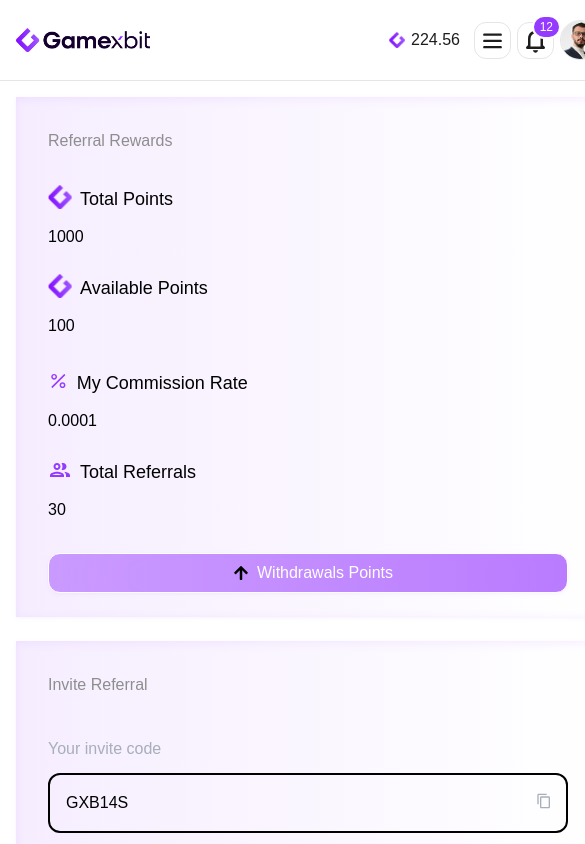
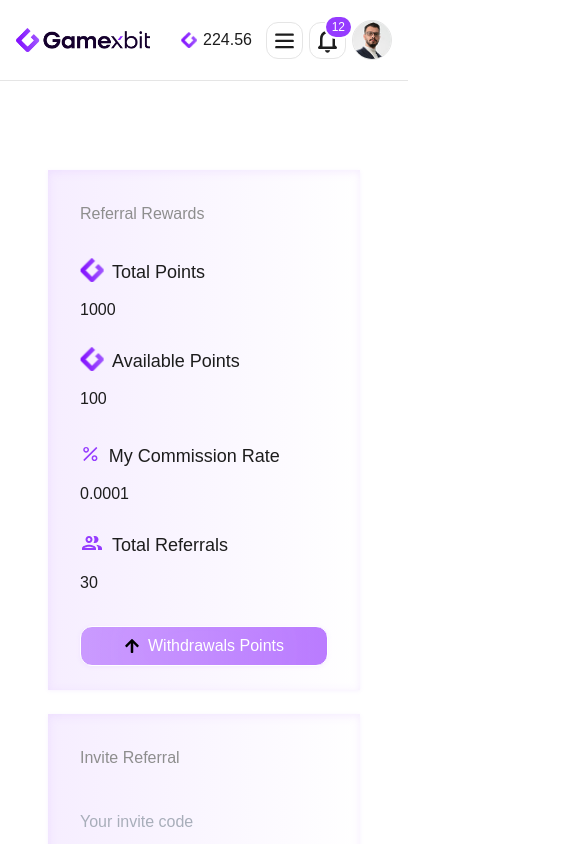
Before and after one commit to szulqarnain/GamexBit, a React (Vite) app: page /referrals in a window 390 px wide. Shown: the top 844 px of the page, 585 px wide, since content can reach past the window. Built offline with nearby package versions, Linux system fonts and the light colour scheme.

Commit message:
latest work for mobile and dark views for referals and deposite

```diff
--- a/src/App.tsx
+++ b/src/App.tsx
@@ -9,7 +9,7 @@ export default function App() {
 
       <div className="flex-1 flex flex-col">
         <Header />
-        <div className="flex-1 p-4 bg-[rgb(var(--bg))]">
+        <div className="flex-1 p-4 bg-[rgb(var(--bg))] overflow-auto">
           {/* Pages will render here */}
           <Outlet />
         </div>
--- a/src/components/Common/DashboardTable.tsx
+++ b/src/components/Common/DashboardTable.tsx
@@ -82,12 +82,16 @@ const DashboardTable: React.FC<DashboardTableProps> = ({ headers, data }) => {
                             {/* Colored status dot */}
                             <span
                               className={`inline-block w-2 h-2 rounded-full ${
-                                cell.text === "Success"
+                                 cell.text === "Success"
                                   ? "bg-[#00B341]"
                                   : cell.text === "Rejected"
                                   ? "bg-[#FF3B30]"
                                   : cell.text === "Pending"
                                   ? "bg-[#FA8C16]"
+                                  : cell.text === "Registered"
+                                  ? "bg-[#00B341]"
+                                  : cell.text === "Active"
+                                  ? "bg-[#2DC7FF]"
                                   : null
                               }`}
                             ></span>
--- a/src/components/UserDashboard/Deposits/DepositFormSelector.tsx
+++ b/src/components/UserDashboard/Deposits/DepositFormSelector.tsx
@@ -2,6 +2,7 @@
 
 import React from "react";
 import DownArrow from "../../../assets/icons/Vector.svg";
+import { useTheme } from "../../../context/ThemeContext";
 
 type Option = {
   label: string;
@@ -37,6 +38,7 @@ const DepositSelectorForm: React.FC<DepositSelectorFormProps> = ({
   amount,
   setAmount,
 }) => {
+  const { darkMode } = useTheme();
   return (
     <div className="w-full lg:w-[554px] h-auto gap-[40px]">
       {/* Select Coin */}
@@ -45,7 +47,7 @@ const DepositSelectorForm: React.FC<DepositSelectorFormProps> = ({
         <div className="relative w-full lg:w-[554px] h-[60px]">
           <div
             onClick={() => setCoinDropdownOpen(!coinDropdownOpen)}
-            className="flex items-center justify-between px-[16px] py-[12px] border border-[#E5E5E5] rounded-[12px] cursor-pointer bg-white"
+            className="flex items-center justify-between px-[16px] py-[12px] border border-[#E5E5E5] border-[rgb(var(--border))] bg-[rgb(var(--bg))] text-[rgb(var(--primary-text))] rounded-[12px] cursor-pointer"
           >
             <div className="flex items-center gap-[12px]">
               <img
@@ -53,13 +55,13 @@ const DepositSelectorForm: React.FC<DepositSelectorFormProps> = ({
                 className="w-[32px] h-[32px]"
                 alt={selectedCoin.label}
               />
-              <span className="text-[#333]">{selectedCoin.label}</span>
+              <span className="text-[rgb(var(--primary-text))]">{selectedCoin.label}</span>
             </div>
             <img src={DownArrow} />
           </div>
 
           {coinDropdownOpen && (
-            <div className="absolute mt-2 w-full max-h-[200px] overflow-auto bg-white border border-[#E5E5E5] rounded-[12px] shadow-lg z-10">
+            <div className="absolute mt-2 w-full max-h-[200px] overflow-auto border border-[#E5E5E5] border-[rgb(var(--border))] bg-[rgb(var(--bg))] text-[rgb(var(--primary-text))] rounded-[12px] shadow-lg z-10">
               {coinOptions.map((option, index) => (
                 <div
                   key={index}
@@ -67,7 +69,7 @@ const DepositSelectorForm: React.FC<DepositSelectorFormProps> = ({
                     setSelectedCoin(option);
                     setCoinDropdownOpen(false);
                   }}
-                  className={`flex items-center gap-[12px] px-[16px] py-[10px] cursor-pointer hover:bg-gray-100 ${
+                  className={`flex items-center gap-[12px] px-[16px] py-[10px] cursor-pointer  ${darkMode ? "" : "hover:bg-gray-100"} ${
                     option.label === selectedCoin.label ? "bg-gray-100" : ""
                   }`}
                 >
@@ -76,7 +78,7 @@ const DepositSelectorForm: React.FC<DepositSelectorFormProps> = ({
                     className="w-[24px] h-[24px]"
                     alt={option.label}
                   />
-                  <span className="text-[#333]">{option.label}</span>
+                  <span className={`${ option.label === selectedCoin.label ? "text-[#333]" : "text-[rgb(var(--primary-text))]"}`}>{option.label}</span>
                 </div>
               ))}
             </div>
@@ -90,14 +92,14 @@ const DepositSelectorForm: React.FC<DepositSelectorFormProps> = ({
         <div className="relative w-full lg:w-[554px] h-[60px]">
           <div
             onClick={() => setNetworkDropdownOpen(!networkDropdownOpen)}
-            className="flex items-center justify-between px-[16px] py-[12px] border border-[#E5E5E5] rounded-[12px] cursor-pointer bg-white"
+            className="flex items-center justify-between px-[16px] py-[12px] border border-[#E5E5E5] border-[rgb(var(--border))] bg-[rgb(var(--bg))] text-[rgb(var(--primary-text))] rounded-[12px] cursor-pointer"
           >
-            <span className="text-[#333]">{selectedNetwork.label}</span>
+            <span className="text-[rgb(var(--primary-text))]">{selectedNetwork.label}</span>
             <img src={DownArrow} />
           </div>
 
           {networkDropdownOpen && (
-            <div className="absolute mt-2 w-full lg:w-[554px] max-h-[200px] overflow-auto bg-white border border-[#E5E5E5] rounded-[12px] shadow-lg z-10">
+            <div className="absolute mt-2 w-full lg:w-[554px] max-h-[200px] overflow-auto border border-[#E5E5E5] border-[rgb(var(--border))] bg-[rgb(var(--bg))] text-[rgb(var(--primary-text))] rounded-[12px] shadow-lg z-10">
               {networkOptions.map((option, index) => (
                 <div
                   key={index}
@@ -105,11 +107,11 @@ const DepositSelectorForm: React.FC<DepositSelectorFormProps> = ({
                     setSelectedNetwork(option);
                     setNetworkDropdownOpen(false);
                   }}
-                  className={`px-[16px] py-[10px] cursor-pointer hover:bg-gray-100 ${
-                    option.label === selectedNetwork.label ? "bg-gray-100" : ""
+                  className={`px-[16px] py-[10px] cursor-pointer ${darkMode ? "" : "hover:bg-gray-100"} ${
+                     option.label === selectedNetwork.label ? "bg-gray-100" : ""
                   }`}
                 >
-                  <span className="text-[#333]">{option.label}</span>
+                  <span className={`${ option.label === selectedNetwork.label ? "text-[#333]" : "text-[rgb(var(--primary-text))]"}`}>{option.label}</span>
                 </div>
               ))}
             </div>
@@ -125,7 +127,7 @@ const DepositSelectorForm: React.FC<DepositSelectorFormProps> = ({
           value={amount}
           onChange={(e) => setAmount(e.target.value)}
           placeholder="Enter address"
-          className="w-full lg:w-[554px] h-[60px] px-[16px] border border-[#E5E5E5] rounded-[12px] text-[#333] bg-white outline-none"
+          className="w-full lg:w-[554px] h-[60px] px-[16px] border border-[#E5E5E5] border-[rgb(var(--border))] bg-[rgb(var(--bg))] text-[rgb(var(--primary-text))] rounded-[12px] text-[#333] outline-none"
         />
       </div>
     </div>
--- a/src/components/UserDashboard/Deposits/QRBoard.tsx
+++ b/src/components/UserDashboard/Deposits/QRBoard.tsx
@@ -9,9 +9,9 @@ type QRBoardProps = {
 const QRBoard: React.FC<QRBoardProps> = ({ QRcode, ContentCopy }) => {
     return (
         <div className="w-full lg:w-[363px] h-auto gap-[24px] px-[40px] py-[20px] flex flex-col justify-center items-center qrBoard mt-[35px]">
-          <div className="w-[283px] h-auto flex flex-col gap-[24px]">
+          <div className="w-auto h-auto flex flex-col gap-[24px]">
               <img className="w-[101px] h-auto mx-auto" src={QRcode}/>
-              <p className="w-[283px] h-auto text-center mx-auto bd-sm-reg">This is your static address USDT TRC20. Only send USDT TRC20 tokens to this address or you will lose your funds.</p>
+              <p className="w-auto h-auto text-center mx-auto bd-sm-reg text-[rgb(var(--primary-text))]">This is your static address USDT TRC20. Only send USDT TRC20 tokens to this address or you will lose your funds.</p>
           </div>
           <button className="w-[158px] h-[40px] gap-[px] px-[12px] py-[8px] mx-auto qrBoardButton text-white flex flex-row">
             <img src={ContentCopy}/>
--- a/src/components/UserDashboard/Referals/InviteReferals.tsx
+++ b/src/components/UserDashboard/Referals/InviteReferals.tsx
@@ -1,11 +1,13 @@
 import React from "react";
 import { MdOutlineContentCopy } from "react-icons/md";
+import { useTheme } from "../../../context/ThemeContext";
 
 interface InviteReferalsProps {
   setShowRefralModel: React.Dispatch<React.SetStateAction<boolean>>;
 }
 
 const InviteReferals: React.FC<InviteReferalsProps> = ({ setShowRefralModel }) => {
+  const {darkMode} = useTheme();
   return (
     <div className="w-full lg:w-[584px] h-auto flex flex-col gap-[40px] p-[32px] withDrawBanner">
         <p className="text-[#8E8E8E] bd-nrm-med">Invite Referral</p>
@@ -14,7 +16,7 @@ const InviteReferals: React.FC<InviteReferalsProps> = ({ setShowRefralModel }) =
           <div className="w-full h-[84px] gap-[12px] flex flex-col">
             <p className="bd-nrm-med text-[#A8AEBA]">Your invite code</p>
             <div className="relative w-full h-[60px]">
-              <input className="w-full h-[60px] gap-auto px-[16px] border-[2px] rounded-[12px]" value="GXB14S"/>
+              <input className={`w-full h-[60px] gap-auto px-[16px] border-[2px] ${darkMode ? ' border-[rgb(var(--border))]' : ''} text-[rgb(var(--primary-text))] rounded-[12px]`} value="GXB14S"/>
               <div className="absolute right-[16px] top-[20px]">
                 <MdOutlineContentCopy className="text-[#A8AEBA]" />
               </div>
@@ -23,8 +25,7 @@ const InviteReferals: React.FC<InviteReferalsProps> = ({ setShowRefralModel }) =
           <div className="w-full h-[84px] gap-[12px] flex flex-col">
             <p className="bd-nrm-med text-[#A8AEBA]">Your invite URL</p>
             <div className="relative w-full h-[60px]">
-              <input className="w-full h-[60px] gap-auto px-[16px] border-[2px] rounded-[12px]" value="https://app.gamexbit.com/sponser?ref=AhmerIlyas">
-              </input>
+              <input className={`w-full h-[60px] gap-auto px-[16px] border-[2px] ${darkMode ? ' border-[rgb(var(--border))]' : ''} text-[rgb(var(--primary-text))] rounded-[12px]`} value="https://app.gamexbit.com/sponser?ref=AhmerIlyas"/>
               <div className="absolute right-[16px] top-[20px]">
                 <MdOutlineContentCopy className="text-[#A8AEBA]" />
               </div>
@@ -32,7 +33,11 @@ const InviteReferals: React.FC<InviteReferalsProps> = ({ setShowRefralModel }) =
           </div>
         </div>
       </form>
-        <button className="flex flex-row justify-center lg:w-[173px] w-full h-[40px] items-center gap-[8px] border-[0.4px] rounded-[8px] px-[12px] py-[8px] user-referal-btn text-[#FFFFFF]" onClick={() => setShowRefralModel(true)}>
+        <button
+        className={`flex flex-row justify-center lg:w-[173px] w-full h-[40px] items-center gap-[8px] rounded-[8px] px-[12px] py-[8px] user-referal-btn text-[#FFFFFF] ${
+          darkMode ? "border-0" : "border-[0.4px]"
+        }`}
+        onClick={() => setShowRefralModel(true)}>
           <span>Enter Referal Code</span>
         </button>
     </div>
--- a/src/components/UserDashboard/Referals/ReferalsRewards.tsx
+++ b/src/components/UserDashboard/Referals/ReferalsRewards.tsx
@@ -3,49 +3,55 @@ import Diamond from "../../../assets/icons/Diamond.svg";
 import { FaArrowUp } from "react-icons/fa";
 import { AiOutlinePercentage  } from "react-icons/ai";
 import { MdOutlinePeople } from "react-icons/md";
+import { useTheme } from "../../../context/ThemeContext";
 
 const ReferalsRewards: React.FC = () => {
+  const { darkMode } = useTheme();
   return (
     <div className="w-full lg:w-[584px] lg:h-auto h-[520px] flex flex-col gap-[40px] p-[32px] withDrawBanner">
       <div className="w-auto h-auto flex flex-col gap-[32px]">
         <p className="text-[#8E8E8E] bd-nrm-med">Referral Rewards</p>
         <div className="w-auto h-[158px] gap-[32px] flex flex-col">
-          <div className="w-[520px] h-auto gap-[26px] flex flex-col lg:flex-row">
+          <div className="w-auto h-auto gap-[26px] flex flex-col lg:flex-row">
             <div className="w-[247px] h-[63px] gap-[16px] flex flex-col">
               <div className="w-[131px] h-[24px] gap-[8px] flex flex-row">
                 <img src={Diamond} className="w-[24px] h-[24px]" />
-                <p className="bd-lrg-med">Total Points</p>
+                <p className=" text-[rgb(var(--primary-text))] bd-lrg-med">Total Points</p>
               </div>
-              <p className="heading-4">1000</p>
+              <p className="heading-4  text-[rgb(var(--primary-text))]">1000</p>
             </div>
             <div className="w-[247px] h-[63px] gap-[16px] flex flex-col">
               <div className="w-[164px] h-[24px] gap-[8px] flex flex-row">
                 <img src={Diamond} className="w-[24px] h-[24px]" />
-                <p className="bd-lrg-med">Available Points</p>
+                <p className="bd-lrg-med text-[rgb(var(--primary-text))]">Available Points</p>
               </div>
-              <p className="heading-4">100</p>
+              <p className="heading-4 text-[rgb(var(--primary-text))]">100</p>
             </div>
           </div>
-          <div className="w-[520px] h-auto gap-[26px] flex flex-col lg:flex-row">
+          <div className="w-auto h-auto gap-[26px] flex flex-col lg:flex-row">
             <div className="w-[248px] h-[63px] gap-[16px] flex flex-col">
               <div className="w-[205px] h-[24px] gap-[8px] flex flex-row">
                  <AiOutlinePercentage color="#953BFF" className="w-[24px] h-[24px]"/>
-                <p className="bd-lrg-med w-full">My Commission Rate</p>
+                <p className="bd-lrg-med w-full  text-[rgb(var(--primary-text))]">My Commission Rate</p>
               </div>
-              <p className="heading-4">0.0001</p>
+              <p className="heading-4 text-[rgb(var(--primary-text))]">0.0001</p>
             </div>
             <div className="w-[247px] h-[63px] gap-[16px] flex flex-col">
               <div className="w-[164px] h-[24px] gap-[8px] flex flex-row">
                 <MdOutlinePeople color="#953BFF" className="w-[24px] h-[24px]"/>
-                <p className="bd-lrg-med">Total Referrals</p>
+                <p className="bd-lrg-med text-[rgb(var(--primary-text))]">Total Referrals</p>
               </div>
-              <p className="heading-4">30</p>
+              <p className="heading-4 text-[rgb(var(--primary-text))]">30</p>
             </div>
           </div>
         </div>
       </div>
       <div className="lg:pt-[20px] pt-[170px] w-full flex">
-        <button className="flex flex-row justify-center lg:w-auto w-full h-[40px] items-center gap-[8px] border-[0.4px] rounded-[8px] px-[12px] py-[8px] user-referal-btn text-[#FFFFFF]">
+        <button
+        className={`flex flex-row justify-center lg:w-auto w-full h-[40px] items-center gap-[8px] rounded-[8px] px-[12px] py-[8px] user-referal-btn text-[#FFFFFF] ${
+      darkMode ? 'border-0' : 'border-[0.4px]'
+    }`}
+        >
           <FaArrowUp className="w-[13.33] h-[13.33] " color="black" />
           <span>Withdrawals Points</span>
         </button>
--- a/src/index.css
+++ b/src/index.css
@@ -693,7 +693,7 @@
   }
 
   .user-referal-btn:before {
-    content: "";
+    /* content: ""; */
     /* position: absolute; */
     /* top: 0;
     left: 0;
--- a/src/pages/deposits.tsx
+++ b/src/pages/deposits.tsx
@@ -179,7 +179,7 @@ const DepositForm: React.FC<DepositFormProps> = () => {
 
   const getData = async (page: number) => {
     const res = data;
-    setTotalPages(Math.ceil(res.length / 10));
+    setTotalPages(res.length);
     setCurrentPage(page);
   };
 
--- a/src/pages/referrals.tsx
+++ b/src/pages/referrals.tsx
@@ -15,31 +15,31 @@ export default function Referrals() {
 
   const data = [
     {
-      UID: { text:"1***7", className: "text-left pr-[130px]"},
+      UID: { text:"1***7", className: "text-left pr-[270px]"},
       RegisteredTime: { text: "2025 -01-20 14:30", className: "text-left"},
       PointsEarned: { text: "600 Points", className: "text-left"},
       Status: { text: "Active", className: "text-left" },
     },
     {
-      UID: { text:"1***7", className: "text-left pr-[130px]"},
+      UID: { text:"1***7", className: "text-left pr-[270px]"},
       RegisteredTime: { text: "2025 -01-20 14:30", className: "text-left"},
       PointsEarned: { text: "0 Points", className: "text-left"},
       Status: { text: "Registered", className: "text-left"},
     },
     {
-      UID: { text: "1***7", className: "text-left pr-[130px]"},
+      UID: { text: "1***7", className: "text-left pr-[270px]"},
       RegisteredTime: { text: "2025 -01-20 14:30", className: "text-left"},
       PointsEarned: { text: "0 Points", className: "text-left"},
       Status: { text: "Registered", className: "text-left"},
     },
     {
-      UID: { text: "1***7", className: "text-left pr-[130px]"},
+      UID: { text: "1***7", className: "text-left pr-[270px]"},
       RegisteredTime: { text: "2025 -01-20 14:30", className: "text-left"},
       PointsEarned: { text: "100 Points", className: "text-left"},
       Status: { text: "Active", className: "text-left"},
     },
     {
-      UID: { text: "1***7", className: "text-left pr-[130px]"},
+      UID: { text: "1***7", className: "text-left pr-[270px]"},
       RegisteredTime: { text: "2025 -01-20 14:30", className: "text-left"},
       PointsEarned: { text: "50 Points", className: "text-left"},
       Status: { text: "Active", className: "text-left"},
@@ -48,7 +48,7 @@ export default function Referrals() {
   const [showRefralModel, setShowRefralModel] = useState(false);
   return(
     <div className="w-auto h-auto fill-white">
-      <div className="w-full h-auto gap-[40px]">
+      <div className="w-full h-auto flex flex-col px-[32px] py-[73px] gap-[40px]">
         <div className="w-full h-auto gap-[24px] flex flex-col">
           <div className="w-full h-auto gap-[24px] flex flex-col lg:flex-row">
             <ReferralsRewards/>
```
Also changed, not shown: src/components/UserDashboard/Referals/ReferalModal.tsx (+3 -42 lines).
